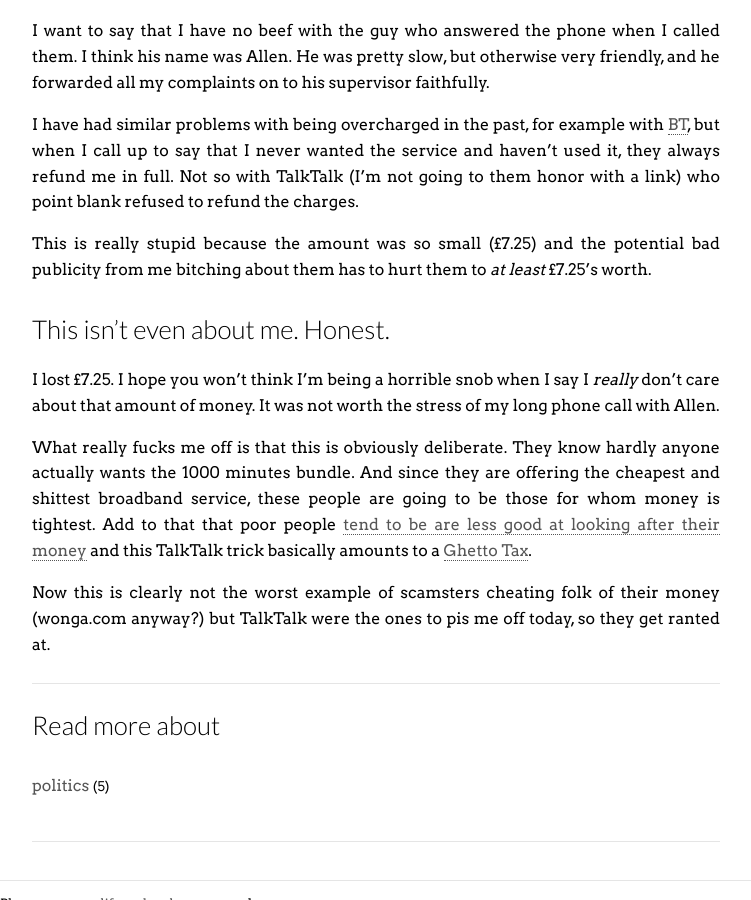
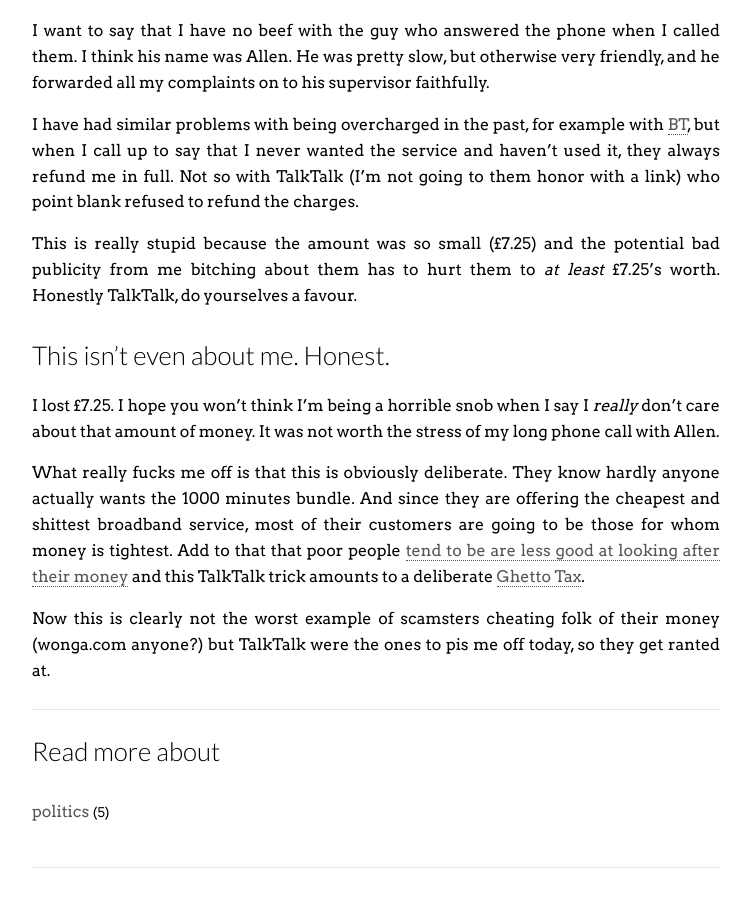
Before and after one commit to nottrobin/robinwinslow.uk, a Jekyll site: the page built from _posts/2013-02-27-talktalk-screwed-me.md, in a window 1280 px wide and 900 px high, scrolled down 782 px. Shown: the whole window, without its empty margins (264-1015 px from the left). Built offline with Jekyll 4.4.1, drawn with Linux system fonts in a browser that asks for light colours; Markdown is read by kramdown in place of the engine named in the settings; comment, search, counter and statistics services are not loaded.

Commit message:
Fixes to "talktalk screwed me"

```diff
--- a/_posts/2013-02-27-talktalk-screwed-me.md
+++ b/_posts/2013-02-27-talktalk-screwed-me.md
@@ -38,7 +38,7 @@ but when I call up to say that I never wanted the service and haven't used it, t
 Not so with TalkTalk (I'm not going to them honor with a link) who point blank refused to refund the charges.
 
 This is really stupid because the amount was so small (£7.25) and the potential bad publicity from me bitching about them has to hurt them
-to *at least* £7.25's worth.
+to *at least* £7.25's worth. Honestly TalkTalk, do yourselves a favour.
 
 This isn't even about me. Honest.
 ---
@@ -47,10 +47,10 @@ I lost £7.25. I hope you won't think I'm being a horrible snob when I say I *re
 It was not worth the stress of my long phone call with Allen.
 
 What really fucks me off is that this is obviously deliberate. They know hardly anyone actually wants the 1000 minutes bundle.
-And since they are offering the cheapest and shittest broadband service, these people are going to be those for whom money is tightest.
+And since they are offering the cheapest and shittest broadband service, most of their customers are going to be those for whom money is tightest.
 Add to that that poor people
 [tend to be are less good at looking after their money](http://www.guardian.co.uk/commentisfree/2013/feb/27/banking-while-poor-predatory-payday-lending1)
-and this TalkTalk trick basically amounts to a [Ghetto Tax](http://en.wikipedia.org/wiki/Ghetto_Tax).
+and this TalkTalk trick amounts to a deliberate [Ghetto Tax](http://en.wikipedia.org/wiki/Ghetto_Tax).
 
-Now this is clearly not the worst example of scamsters cheating folk of their money (wonga.com anyway?)
+Now this is clearly not the worst example of scamsters cheating folk of their money (wonga.com anyone?)
 but TalkTalk were the ones to pis me off today, so they get ranted at.
```
